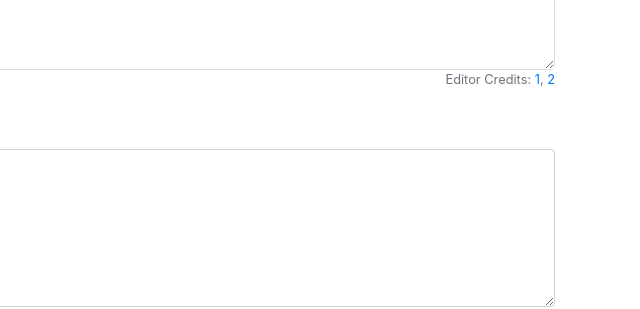
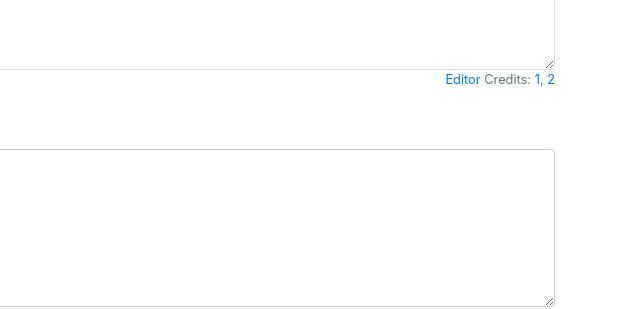
Before and after one commit to fsonmezay/meditor, a plain HTML site: page index.html in a window 1280 px wide. Shown: the part 179-488 px from the top of the page, 640-1280 px from the left. Drawn offline with Linux system fonts and the light colour scheme.

Commit message:
added link to the github repository

```diff
--- a/index.html
+++ b/index.html
@@ -54,7 +54,7 @@
         <div class="d-flex justify-content-between">
           <button class="btn btn-primary btn-sm" type="button" id="submitBtn">Display Content</button>
           <small class="text-muted">
-            Editor Credits:
+            <a href="https://github.com/fsonmezay/meditor/" title="Github: https://github.com/fsonmezay/meditor/">Editor</a> Credits:
             <a href="https://codepen.io/trhino/pen/xyLAu" target="_blank"
               title="CodePen: https://codepen.io/trhino/pen/xyLAu">1</a>,
             <a href="https://developer.mozilla.org/en-US/docs/Web/Guide/HTML/Editable_content/Rich-Text_Editing_in_Mozilla#executing_commands"
```
